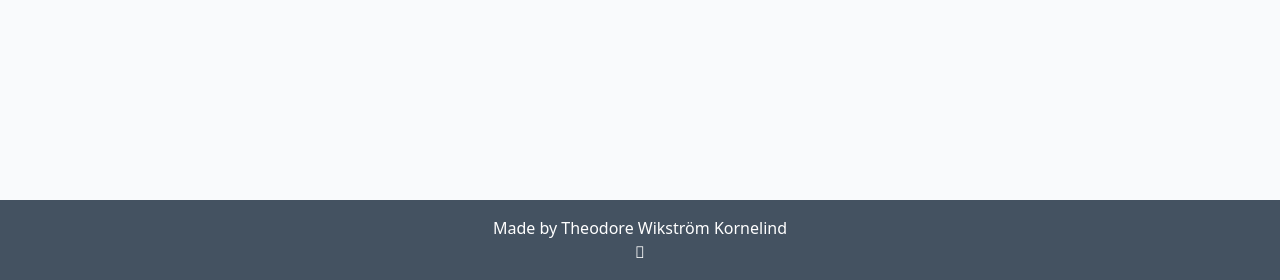
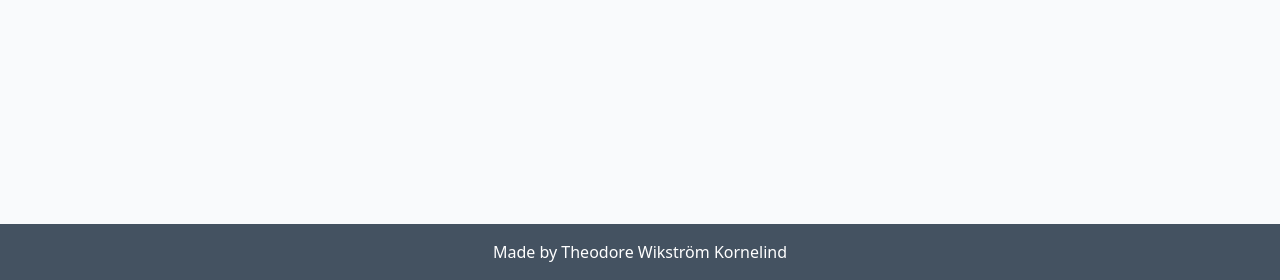
Before and after one commit to Humanslaughter/pp4-blog, a Django app: page / in a window 1280 px wide. Shown: the part 520-800 px from the top of the page. Run offline with Django 4.2, Linux system fonts and the light colour scheme; data that the repository does not hold is empty.

Commit message:
Remove icon from footer

```diff
--- a/templates/base.html
+++ b/templates/base.html
@@ -61,7 +61,6 @@
     <!-- Footer -->
     <footer class="footer mt-auto py-3 dark-bg">
         <p class="m-0 text-center text-white">Made by Theodore Wikström Kornelind</p>
-        <p class="m-0 text-center text-white"><i class="fa-brands fa-github"></i></p>
     </footer>
 
     <script src="https://cdn.jsdelivr.net/npm/bootstrap@5.0.1/dist/js/bootstrap.bundle.min.js"
```
